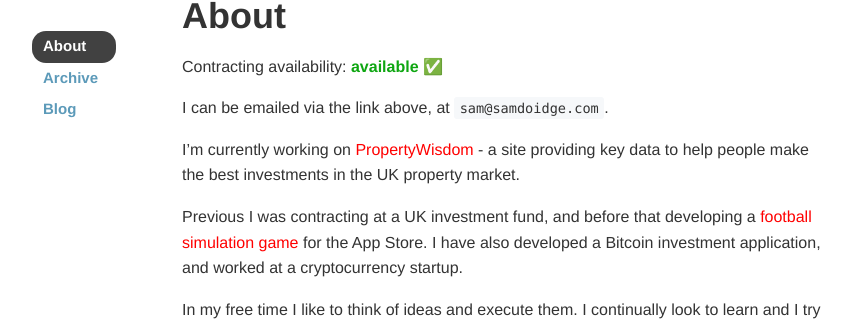
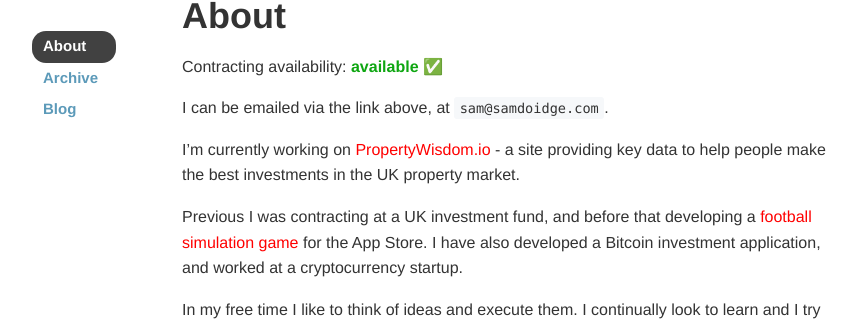
Before and after one commit to samdoidge/samdoidge.com, a Jekyll site: the page built from about.md, in a window 1280 px wide and 1400 px high. Shown: the part 172-498 px from the top of the window, without its empty margins (208-1070 px from the left). Built offline with Jekyll 4.4.1, drawn with Linux system fonts in a browser that asks for light colours; some of the changed text lies outside the part shown.

```diff
--- a/about.md
+++ b/about.md
@@ -10,9 +10,9 @@ Contracting availability:
 
 I can be emailed via the link above, at `sam@samdoidge.com`.
 
-I'm currently working on <a href="https://propertywisdom.io">PropertyWisdom</a> - a site providing key data to help people make the best investments in the UK property market.
+I'm currently working on <a href="https://propertywisdom.io">PropertyWisdom.io</a> - a site providing key data to help people make the best investments in the UK property market.
 
-Previous I was contracting at a UK investment fund, and before that developing a [football simulation game](https://apps.apple.com/gb/app/football-club-owner/id1460395593) for the App Store. I have also developed a Bitcoin investment application, and worked at a cryptocurrency startup.
+Previous I was contracting at a UK investment fund, and before that developing a [football simulation game](/football-club-owner) for the App Store. I have also developed a Bitcoin investment application, and worked at a cryptocurrency startup.
 
 In my free time I like to think of ideas and execute them. I continually look to learn and I try not to impose limits on myself.
 
@@ -20,7 +20,7 @@ Outside of the internet some of my interests include: playing football, rowing (
 
 ### Personal projects
 
-- [Football Club Owner](https://apps.apple.com/gb/app/football-club-owner/id1460395593) - An iOS app now on the App Store. It's a football management game with some unique elements, such as player rarities. It features the creation of an extensive match engine which gives realistic scores, taking into account each players ability rating. This was built with React Native, Typescript, Realm for storage, and Mocha for tests.
+- [Football Club Owner](/football-club-owner) - An iOS app now on the App Store. It's a football management game with some unique elements, such as player rarities. It features the creation of an extensive match engine which gives realistic scores, taking into account each players ability rating. This was built with React Native, Typescript, Realm for storage, and Mocha for tests.
 
 - [contentlord.com](https://samdoidge.com/content-lord-instagram-posts-from-slack) - A stream of content is fed from social websites and posted to social media platforms. A Slack integration allows for curation - the user can choose to post or ignore the content. Currently supports posting to Instagram, Facebook and Twitter. Powers [Bitcoin Memes](https://www.instagram.com/bitcoinmemes).
 
@@ -53,8 +53,8 @@ Change something on the site by creating [a GitHub issue](https://github.com/sam
 ![sam dubai](/assets/vue-conf.jpg)
 _Wrocław '17_
 
-![sam dubai](/assets/sam-dubai.jpg)
-_Dubai '17_
+<!-- ![sam dubai](/assets/sam-dubai.jpg)
+_Dubai '17_ -->
 
 ![sam shanghai](/assets/sam-shanghai.jpg)
 _Shanghai '13_
```
Also changed, not shown: other parts of about.md (+1 -1 lines).
